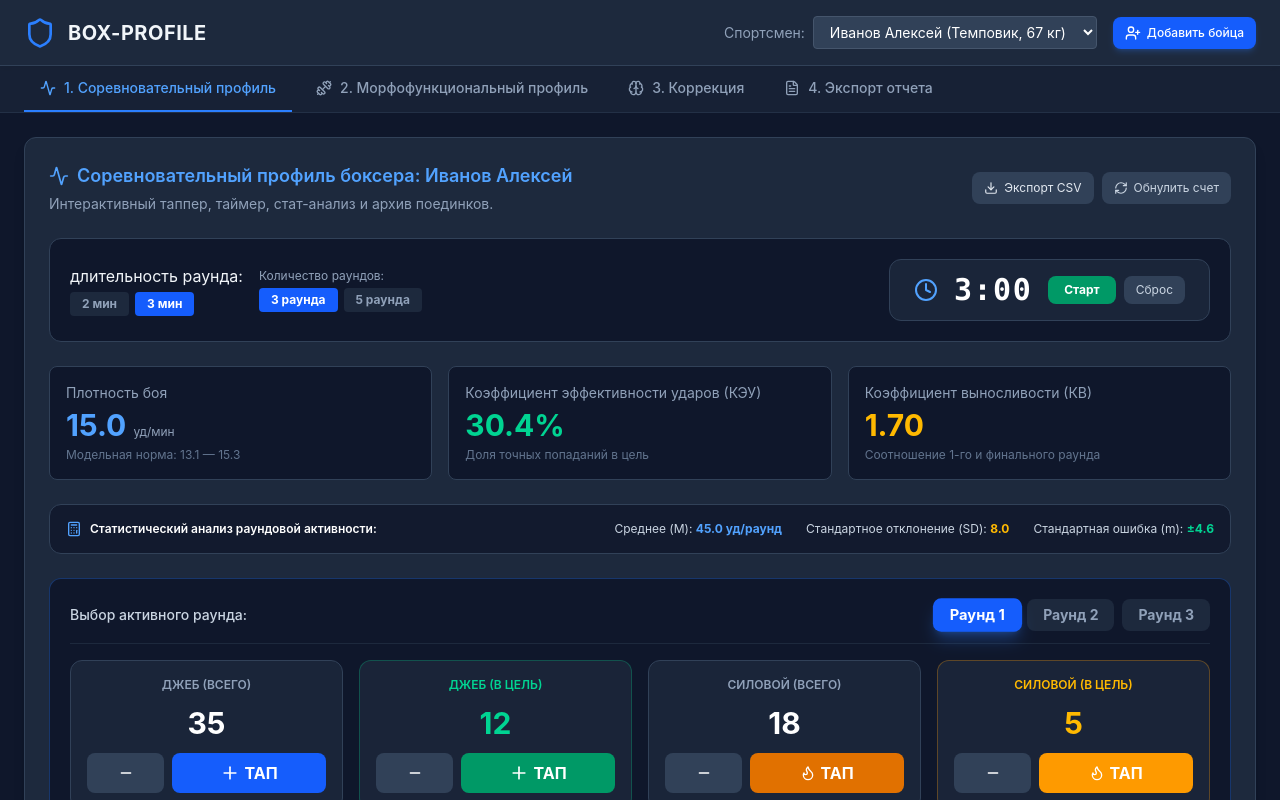
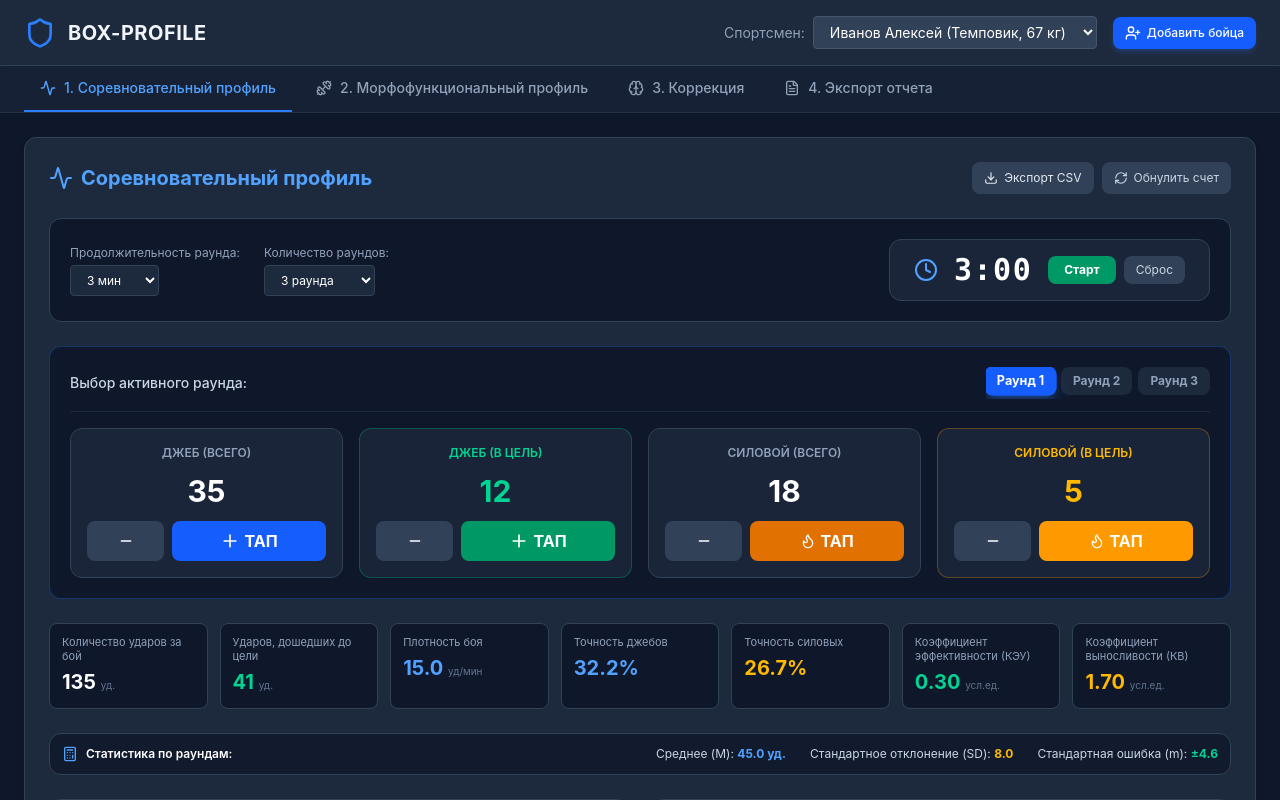
Before and after one commit to konstantinsharomov125/boxing-pwa, a React (Vite) app: page / in a window 1280 px wide. Shown: the top 800 px of the page. Built offline with nearby package versions, Linux system fonts and the light colour scheme.

Commit message:
feat: updated BoxDataView and PhysTestView with lab metrics and simple section titles

```diff
--- a/src/components/BoxDataView.jsx
+++ b/src/components/BoxDataView.jsx
@@ -6,8 +6,11 @@ import {
 } from 'recharts';
 
 export default function BoxDataView({ athlete }) {
-  // Ключ для архива боев конкретного спортсмена
   const historyKey = `box_fights_history_${athlete.id}`;
+
+  // Настройки продолжительности и количества раундов
+  const [roundDuration, setRoundDuration] = useState(3);
+  const [totalRoundsCount, setTotalRoundsCount] = useState(3);
 
   const [rounds, setRounds] = useState([
     { id: 1, jabsTotal: 35, jabsTarget: 12, powerTotal: 18, powerTarget: 5 },
@@ -16,21 +19,15 @@ export default function BoxDataView({ athlete }) {
   ]);
 
   const [activeRoundId, setActiveRoundId] = useState(1);
-
-  // Настройки таймера
-  const [roundDuration, setRoundDuration] = useState(3); // минут в раунде
-  const [totalRoundsCount, setTotalRoundsCount] = useState(3);
   const [timeLeft, setTimeLeft] = useState(roundDuration * 60);
   const [isTimerRunning, setIsTimerRunning] = useState(false);
 
-  // Архив поединков
   const [opponentName, setOpponentName] = useState('');
   const [fightsHistory, setFightsHistory] = useState(() => {
     const saved = localStorage.getItem(historyKey);
     return saved ? JSON.parse(saved) : [];
   });
 
-  // Синхронизация истории при смене спортсмена
   useEffect(() => {
     const saved = localStorage.getItem(`box_fights_history_${athlete.id}`);
     setFightsHistory(saved ? JSON.parse(saved) : []);
@@ -40,13 +37,10 @@ export default function BoxDataView({ athlete }) {
     localStorage.setItem(historyKey, JSON.stringify(fightsHistory));
   }, [fightsHistory, historyKey]);
 
-  // Логика таймера
   useEffect(() => {
     let interval = null;
     if (isTimerRunning && timeLeft > 0) {
-      interval = setInterval(() => {
-        setTimeLeft(prev => prev - 1);
-      }, 1000);
+      interval = setInterval(() => setTimeLeft(prev => prev - 1), 1000);
     } else if (timeLeft === 0) {
       setIsTimerRunning(false);
     }
@@ -58,21 +52,22 @@ export default function BoxDataView({ athlete }) {
     setTimeLeft(roundDuration * 60);
   };
 
-  const handleRoundDurationChange = (mins) => {
+  const handleRoundDurationChange = (e) => {
+    const mins = parseFloat(e.target.value);
     setRoundDuration(mins);
     setTimeLeft(mins * 60);
     setIsTimerRunning(false);
   };
 
-  // Изменение количества раундов
-  const handleRoundsCountChange = (count) => {
+  const handleRoundsCountChange = (e) => {
+    const count = parseInt(e.target.value);
     setTotalRoundsCount(count);
     const newRounds = Array.from({ length: count }, (_, i) => ({
       id: i + 1,
-      jabsTotal: rounds[i]?.jabsTotal || 20,
-      jabsTarget: rounds[i]?.jabsTarget || 8,
-      powerTotal: rounds[i]?.powerTotal || 10,
-      powerTarget: rounds[i]?.powerTarget || 3,
+      jabsTotal: rounds[i]?.jabsTotal || 0,
+      jabsTarget: rounds[i]?.jabsTarget || 0,
+      powerTotal: rounds[i]?.powerTotal || 0,
+      powerTarget: rounds[i]?.powerTarget || 0,
     }));
     setRounds(newRounds);
     if (activeRoundId > count) setActiveRoundId(1);
@@ -100,7 +95,7 @@ export default function BoxDataView({ athlete }) {
     setRounds(rounds.map(r => ({ ...r, jabsTotal: 0, jabsTarget: 0, powerTotal: 0, powerTarget: 0 })));
   };
 
-  // Расчеты текущего боя
+  // Расчеты
   const totalMinutes = totalRoundsCount * roundDuration;
   const totalJabs = rounds.reduce((acc, r) => acc + r.jabsTotal, 0);
   const totalJabsTarget = rounds.reduce((acc, r) => acc + r.jabsTarget, 0);
@@ -111,35 +106,38 @@ export default function BoxDataView({ athlete }) {
   const grandTarget = totalJabsTarget + totalPowerTarget;
 
   const fightDensity = totalMinutes > 0 ? (grandTotal / totalMinutes).toFixed(1) : '0.0';
-  const keu = grandTotal > 0 ? (grandTarget / grandTotal * 100).toFixed(1) : '0.0';
+  const jabsAccuracy = totalJabs > 0 ? ((totalJabsTarget / totalJabs) * 100).toFixed(1) : '0.0';
+  const powerAccuracy = totalPower > 0 ? ((totalPowerTarget / totalPower) * 100).toFixed(1) : '0.0';
+  const keu = grandTotal > 0 ? (grandTarget / grandTotal).toFixed(2) : '0.00';
 
   const firstRoundTarget = rounds[0] ? (rounds[0].jabsTarget + rounds[0].powerTarget) : 0;
   const lastRoundTarget = rounds[rounds.length - 1] ? (rounds[rounds.length - 1].jabsTarget + rounds[rounds.length - 1].powerTarget) : 0;
   const kv = lastRoundTarget > 0 ? (firstRoundTarget / lastRoundTarget).toFixed(2) : '1.00';
 
-  // Статистический расчет (среднее, стандартное отклонение и стандартная ошибка) по раундам
+  // Статистика
   const roundTotals = rounds.map(r => r.jabsTotal + r.powerTotal);
   const meanRounds = roundTotals.length > 0 ? (roundTotals.reduce((a, b) => a + b, 0) / roundTotals.length).toFixed(1) : 0;
   const variance = roundTotals.length > 1 ? roundTotals.reduce((acc, val) => acc + Math.pow(val - meanRounds, 2), 0) / (roundTotals.length - 1) : 0;
   const stdDev = Math.sqrt(variance).toFixed(1);
   const stdError = roundTotals.length > 0 ? (stdDev / Math.sqrt(roundTotals.length)).toFixed(1) : 0;
 
-  // Сохранение боя в архив
+  // Сохранение боя
   const saveFightToHistory = () => {
     const newFight = {
       id: Date.now(),
       date: new Date().toLocaleDateString('ru-RU'),
       opponent: opponentName.trim() || 'Турнирный бой',
+      totalPunches: grandTotal,
+      targetPunches: grandTarget,
       density: parseFloat(fightDensity),
+      jabsAcc: parseFloat(jabsAccuracy),
       keu: parseFloat(keu),
       kv: parseFloat(kv),
-      totalPunches: grandTotal,
     };
     setFightsHistory([...fightsHistory, newFight]);
     setOpponentName('');
   };
 
-  // Экспорт в CSV
   const exportToCSV = () => {
     const headers = "Раунд;Всего_джебов;Джебов_в_цель;Всего_силовых;Силовых_в_цель;Всего_за_раунд\n";
     const rows = rounds.map(r => `${r.id};${r.jabsTotal};${r.jabsTarget};${r.powerTotal};${r.powerTarget};${r.jabsTotal + r.powerTotal}`).join("\n");
@@ -161,34 +159,22 @@ export default function BoxDataView({ athlete }) {
     ТочныхУдаров: r.jabsTarget + r.powerTarget,
   }));
 
-  const historyChartData = fightsHistory.map((f, idx) => ({
-    name: `Бой ${idx + 1} (${f.date})`,
-    КЭУ: f.keu,
-    Плотность: f.density,
-    КВ: f.kv * 10, // для масштаба графика
-  }));
-
   const radarChartData = [
     { subject: 'Плотность темпа', athlete: Math.min(100, (fightDensity / 16) * 100), model: 85 },
-    { subject: 'Коэффициент эффективности (КЭУ)', athlete: parseFloat(keu), model: 35 },
+    { subject: 'Коэффициент эффективности (КЭУ)', athlete: parseFloat(keu) * 100, model: 35 },
     { subject: 'Коэффициент выносливости (КВ)', athlete: Math.min(100, parseFloat(kv) * 50), model: 90 },
-    { subject: 'Активность джебов', athlete: Math.min(100, (totalJabs / 100) * 100), model: 80 },
-    { subject: 'Силовая нагрузка', athlete: Math.min(100, (totalPower / 60) * 100), model: 75 },
+    { subject: 'Точность джебов', athlete: parseFloat(jabsAccuracy), model: 40 },
+    { subject: 'Точность силовых', athlete: parseFloat(powerAccuracy), model: 30 },
   ];
 
   return (
     <div className="space-y-6">
       <div className="bg-slate-800 rounded-xl p-6 border border-slate-700 shadow-lg">
-        {/* Заголовок и экспорт */}
-        <div className="flex flex-col md:flex-row justify-between items-start md:items-center gap-4 mb-6">
-          <div>
-            <h2 className="text-lg font-semibold text-blue-400 flex items-center gap-2">
-              <Activity className="w-5 h-5" /> Соревновательный профиль боксера: {athlete.name}
+        {/* Заголовок */}
+        <div className="flex justify-between items-center mb-6">
+          <h2 className="text-xl font-bold text-blue-400 flex items-center gap-2">
+            <Activity className="w-6 h-6" /> Соревновательный профиль
           </h2>
-            <p className="text-sm text-slate-400 mt-1">
-              Интерактивный таппер, таймер, стат-анализ и архив поединков.
-            </p>
-          </div>
           <div className="flex gap-2">
             <button
               onClick={exportToCSV}
@@ -205,45 +191,43 @@ export default function BoxDataView({ athlete }) {
           </div>
         </div>
 
-        {/* ПАНЕЛЬ ТАЙМЕРА И НАСТРОЕК БОЯ */}
+        {/* Панель настройки боя и таймера */}
         <div className="bg-slate-900 p-5 rounded-xl border border-slate-700 mb-6 flex flex-col md:flex-row items-center justify-between gap-6">
-          <div className="flex flex-wrap items-center gap-4">
+          <div className="flex flex-wrap items-center gap-6">
             <div>
-              длительность раунда:
-              <div className="flex gap-1.5 mt-1">
-                {[2, 3].map(mins => (
-                  <button
-                    key={mins}
-                    onClick={() => handleRoundDurationChange(mins)}
-                    className={`px-3 py-1 rounded text-xs font-bold transition-colors cursor-pointer ${roundDuration === mins ? 'bg-blue-600 text-white' : 'bg-slate-800 text-slate-400'}`}
+              <label className="text-xs text-slate-400 block mb-1">Продолжительность раунда:</label>
+              <select
+                value={roundDuration}
+                onChange={handleRoundDurationChange}
+                className="bg-slate-800 border border-slate-700 rounded px-3 py-1.5 text-xs text-white focus:outline-none focus:border-blue-500 cursor-pointer"
               >
-                    {mins} мин
-                  </button>
+                <option value={1}>1 мин</option>
+                <option value={1.5}>1,5 мин</option>
+                <option value={2}>2 мин</option>
+                <option value={3}>3 мин</option>
+              </select>
+            </div>
+
+            <div>
+              <label className="text-xs text-slate-400 block mb-1">Количество раундов:</label>
+              <select
+                value={totalRoundsCount}
+                onChange={handleRoundsCountChange}
+                className="bg-slate-800 border border-slate-700 rounded px-3 py-1.5 text-xs text-white focus:outline-none focus:border-blue-500 cursor-pointer"
+              >
+                {[1, 2, 3, 4, 5, 6, 7, 8, 9, 10, 11].map(num => (
+                  <option key={num} value={num}>
+                    {num} {num === 1 ? 'раунд' : (num >= 2 && num <= 4) ? 'раунда' : 'раундов'}
+                  </option>
                 ))}
+              </select>
             </div>
           </div>
 
-            <div>
-              <span className="text-xs text-slate-400 block mb-1">Количество раундов:</span>
-              <div className="flex gap-1.5">
-                {[3, 5].map(cnt => (
-                  <button
-                    key={cnt}
-                    onClick={() => handleRoundsCountChange(cnt)}
-                    className={`px-3 py-1 rounded text-xs font-bold transition-colors cursor-pointer ${totalRoundsCount === cnt ? 'bg-blue-600 text-white' : 'bg-slate-800 text-slate-400'}`}
-                  >
-                    {cnt} раунда
-                  </button>
-                ))}
-              </div>
-            </div>
-          </div>
-
-          {/* Цифровой таймер */}
           <div className="flex items-center gap-4 bg-slate-800/80 px-6 py-3 rounded-xl border border-slate-700">
             <Clock className="w-6 h-6 text-blue-400" />
             <div className="text-3xl font-mono font-bold tracking-wider text-white">
-              {Math.floor(timeLeft / 60)}:{String(timeLeft % 60).padStart(2, '0')}
+              {Math.floor(timeLeft / 60)}:{String(Math.floor(timeLeft % 60)).padStart(2, '0')}
             </div>
             <div className="flex gap-2">
               <button
@@ -252,45 +236,10 @@ export default function BoxDataView({ athlete }) {
               >
                 {isTimerRunning ? 'Пауза' : 'Старт'}
               </button>
-              <button
-                onClick={resetTimer}
-                className="bg-slate-700 hover:bg-slate-600 text-slate-300 px-3 py-1.5 rounded-lg text-xs cursor-pointer"
-              >
+              <button onClick={resetTimer} className="bg-slate-700 hover:bg-slate-600 text-slate-300 px-3 py-1.5 rounded-lg text-xs cursor-pointer">
                 Сброс
               </button>
             </div>
-          </div>
-        </div>
-
-        {/* Метрики боя */}
-        <div className="grid grid-cols-1 md:grid-cols-3 gap-4 mb-6">
-          <div className="bg-slate-900 p-4 rounded-lg border border-slate-700">
-            <div className="text-sm text-slate-400">Плотность боя</div>
-            <div className="text-3xl font-bold mt-1 text-blue-400">{fightDensity} <span className="text-xs font-normal text-slate-400">уд/мин</span></div>
-            <div className="text-xs text-slate-500 mt-1">Модельная норма: 13.1 — 15.3</div>
-          </div>
-          <div className="bg-slate-900 p-4 rounded-lg border border-slate-700">
-            <div className="text-sm text-slate-400">Коэффициент эффективности ударов (КЭУ)</div>
-            <div className="text-3xl font-bold mt-1 text-emerald-400">{keu}%</div>
-            <div className="text-xs text-slate-500 mt-1">Доля точных попаданий в цель</div>
-          </div>
-          <div className="bg-slate-900 p-4 rounded-lg border border-slate-700">
-            <div className="text-sm text-slate-400">Коэффициент выносливости (КВ)</div>
-            <div className="text-3xl font-bold mt-1 text-amber-400">{kv}</div>
-            <div className="text-xs text-slate-500 mt-1">Соотношение 1-го и финального раунда</div>
-          </div>
-        </div>
-
-        {/* Встроенный статистический блок (Среднее и стандартная ошибка) */}
-        <div className="bg-slate-900/80 p-4 rounded-xl border border-slate-700 mb-6 flex items-center justify-between flex-wrap gap-4 text-xs text-slate-300">
-          <div className="flex items-center gap-2">
-            <Calculator className="w-4 h-4 text-blue-400" />
-            <span className="font-semibold text-white">Статистический анализ раундовой активности:</span>
-          </div>
-          <div className="flex gap-6">
-            <span>Среднее (M): <strong className="text-blue-400">{meanRounds} уд/раунд</strong></span>
-            <span>Стандартное отклонение (SD): <strong className="text-amber-400">{stdDev}</strong></span>
-            <span>Стандартная ошибка (m): <strong className="text-emerald-400">±{stdError}</strong></span>
           </div>
         </div>
 
@@ -298,12 +247,12 @@ export default function BoxDataView({ athlete }) {
         <div className="bg-slate-900 p-5 rounded-xl border border-blue-500/30 mb-6">
           <div className="flex items-center justify-between mb-4 pb-3 border-b border-slate-800">
             <span className="text-sm font-medium text-slate-300">Выбор активного раунда:</span>
-            <div className="flex gap-2">
+            <div className="flex gap-1.5 overflow-x-auto pb-1">
               {rounds.map((r) => (
                 <button
                   key={r.id}
                   onClick={() => setActiveRoundId(r.id)}
-                  className={`px-4 py-1.5 rounded-lg font-bold text-sm transition-all cursor-pointer ${
+                  className={`px-3 py-1.5 rounded-lg font-bold text-xs transition-all cursor-pointer whitespace-nowrap ${
                     activeRoundId === r.id
                       ? 'bg-blue-600 text-white shadow-lg shadow-blue-500/30 scale-105'
                       : 'bg-slate-800 text-slate-400 hover:bg-slate-700'
@@ -354,7 +303,58 @@ export default function BoxDataView({ athlete }) {
           </div>
         </div>
 
-        {/* ГРАФИКИ ВИЗУАЛИЗАЦИИ */}
+        {/* БЛОК ПОКАЗАТЕЛЕЙ ПОЕДИНКА (7 БЛОКОВ) */}
+        <div className="grid grid-cols-2 md:grid-cols-4 lg:grid-cols-7 gap-3 mb-6">
+          <div className="bg-slate-900 p-3 rounded-lg border border-slate-700">
+            <div className="text-[11px] text-slate-400 leading-tight">Количество ударов за бой</div>
+            <div className="text-xl font-bold mt-1 text-white">{grandTotal} <span className="text-[10px] text-slate-500 font-normal">уд.</span></div>
+          </div>
+
+          <div className="bg-slate-900 p-3 rounded-lg border border-slate-700">
+            <div className="text-[11px] text-slate-400 leading-tight">Ударов, дошедших до цели</div>
+            <div className="text-xl font-bold mt-1 text-emerald-400">{grandTarget} <span className="text-[10px] text-slate-500 font-normal">уд.</span></div>
+          </div>
+
+          <div className="bg-slate-900 p-3 rounded-lg border border-slate-700">
+            <div className="text-[11px] text-slate-400 leading-tight">Плотность боя</div>
+            <div className="text-xl font-bold mt-1 text-blue-400">{fightDensity} <span className="text-[10px] text-slate-500 font-normal">уд/мин</span></div>
+          </div>
+
+          <div className="bg-slate-900 p-3 rounded-lg border border-slate-700">
+            <div className="text-[11px] text-slate-400 leading-tight">Точность джебов</div>
+            <div className="text-xl font-bold mt-1 text-blue-400">{jabsAccuracy}%</div>
+          </div>
+
+          <div className="bg-slate-900 p-3 rounded-lg border border-slate-700">
+            <div className="text-[11px] text-slate-400 leading-tight">Точность силовых</div>
+            <div className="text-xl font-bold mt-1 text-amber-400">{powerAccuracy}%</div>
+          </div>
+
+          <div className="bg-slate-900 p-3 rounded-lg border border-slate-700">
+            <div className="text-[11px] text-slate-400 leading-tight">Коэффициент эффективности (КЭУ)</div>
+            <div className="text-xl font-bold mt-1 text-emerald-400">{keu} <span className="text-[10px] text-slate-500 font-normal">усл.ед.</span></div>
+          </div>
+
+          <div className="bg-slate-900 p-3 rounded-lg border border-slate-700">
+            <div className="text-[11px] text-slate-400 leading-tight">Коэффициент выносливости (КВ)</div>
+            <div className="text-xl font-bold mt-1 text-amber-400">{kv} <span className="text-[10px] text-slate-500 font-normal">усл.ед.</span></div>
+          </div>
+        </div>
+
+        {/* Блок статистики */}
+        <div className="bg-slate-900/80 p-3 rounded-xl border border-slate-700 mb-6 flex items-center justify-between flex-wrap gap-4 text-xs text-slate-300">
+          <div className="flex items-center gap-2">
+            <Calculator className="w-4 h-4 text-blue-400" />
+            <span className="font-semibold text-white">Статистика по раундам:</span>
+          </div>
+          <div className="flex gap-6">
+            <span>Среднее (M): <strong className="text-blue-400">{meanRounds} уд.</strong></span>
+            <span>Стандартное отклонение (SD): <strong className="text-amber-400">{stdDev}</strong></span>
+            <span>Стандартная ошибка (m): <strong className="text-emerald-400">±{stdError}</strong></span>
+          </div>
+        </div>
+
+        {/* ГРАФИКИ */}
         <div className="grid grid-cols-1 lg:grid-cols-2 gap-6 mb-6">
           <div className="bg-slate-900 p-5 rounded-xl border border-slate-700">
             <h3 className="text-sm font-semibold text-slate-300 mb-4 flex items-center gap-2">
@@ -383,7 +383,7 @@ export default function BoxDataView({ athlete }) {
               <ResponsiveContainer width="100%" height="100%">
                 <RadarChart data={radarChartData}>
                   <PolarGrid stroke="#334155" />
-                  <PolarAngleAxis dataKey="subject" stroke="#94a3b8" tick={{ fill: '#94a3b8', fontSize: 11 }} />
+                  <PolarAngleAxis dataKey="subject" stroke="#94a3b8" tick={{ fill: '#94a3b8', fontSize: 10 }} />
                   <PolarRadiusAxis stroke="#475569" />
                   <Radar name="Спортсмен" dataKey="athlete" stroke="#3b82f6" fill="#3b82f6" fillOpacity={0.5} />
                   <Radar name="Модель" dataKey="model" stroke="#f59e0b" fill="#f59e0b" fillOpacity={0.2} />
@@ -395,7 +395,7 @@ export default function BoxDataView({ athlete }) {
           </div>
         </div>
 
-        {/* АРХИВ ПОЕДИНКОВ И ИСТОРИЯ ДИНАМИКИ */}
+        {/* АРХИВ ПОЕДИНКОВ (6 ПОКАЗАТЕЛЕЙ В ТАБЛИЦЕ) */}
         <div className="bg-slate-900 p-5 rounded-xl border border-slate-700 mb-6 space-y-4">
           <div className="flex flex-col md:flex-row justify-between items-start md:items-center gap-3 border-b border-slate-800 pb-3">
             <h3 className="text-sm font-semibold text-slate-300 flex items-center gap-2">
@@ -419,17 +419,17 @@ export default function BoxDataView({ athlete }) {
           </div>
 
           {fightsHistory.length > 0 ? (
-            <div className="grid grid-cols-1 lg:grid-cols-3 gap-4">
-              <div className="overflow-x-auto lg:col-span-2">
+            <div className="overflow-x-auto">
               <table className="w-full text-left text-xs text-slate-300">
                 <thead className="bg-slate-800 text-slate-400 uppercase">
                   <tr>
                     <th className="p-2.5">Дата</th>
                     <th className="p-2.5">Соперник</th>
+                    <th className="p-2.5">Удары (Всего)</th>
+                    <th className="p-2.5">Удары (В цель)</th>
                     <th className="p-2.5">Плотность</th>
                     <th className="p-2.5">КЭУ</th>
-                      <th className="p-2.5">КВ</th>
-                      <th className="p-2.5 text-right">Удары</th>
+                    <th className="p-2.5 text-right">КВ</th>
                   </tr>
                 </thead>
                 <tbody className="divide-y divide-slate-800">
@@ -437,38 +437,22 @@ export default function BoxDataView({ athlete }) {
                     <tr key={f.id} className="hover:bg-slate-800/50">
                       <td className="p-2.5 text-slate-400">{f.date}</td>
                       <td className="p-2.5 font-medium text-white">{f.opponent}</td>
-                        <td className="p-2.5 text-blue-400">{f.density} уд/м</td>
-                        <td className="p-2.5 text-emerald-400">{f.keu}%</td>
-                        <td className="p-2.5 text-amber-400">{f.kv}</td>
-                        <td className="p-2.5 text-right font-bold">{f.totalPunches}</td>
+                      <td className="p-2.5 font-bold text-white">{f.totalPunches} уд.</td>
+                      <td className="p-2.5 text-emerald-400 font-bold">{f.targetPunches || '-'} уд.</td>
+                      <td className="p-2.5 text-blue-400">{f.density} уд/мин</td>
+                      <td className="p-2.5 text-emerald-400">{f.keu}</td>
+                      <td className="p-2.5 text-right text-amber-400 font-bold">{f.kv}</td>
                     </tr>
                   ))}
                 </tbody>
               </table>
-              </div>
-
-              {/* График динамики по боям */}
-              <div className="bg-slate-800/60 p-3 rounded-lg border border-slate-700">
-                <span className="text-xs text-slate-400 block mb-2 font-medium">Динамика КЭУ от боя к бою:</span>
-                <div className="h-36 w-full">
-                  <ResponsiveContainer width="100%" height="100%">
-                    <LineChart data={historyChartData}>
-                      <CartesianGrid strokeDasharray="3 3" stroke="#334155" />
-                      <XAxis dataKey="name" stroke="#94a3b8" tick={{ fontSize: 9 }} />
-                      <YAxis stroke="#94a3b8" domain={[0, 100]} />
-                      <Tooltip contentStyle={{ backgroundColor: '#1e293b', borderColor: '#475569', color: '#fff', fontSize: 11 }} />
-                      <Line type="monotone" dataKey="КЭУ" stroke="#10b981" strokeWidth={2} />
-                    </LineChart>
-                  </ResponsiveContainer>
-                </div>
-              </div>
             </div>
           ) : (
             <p className="text-xs text-slate-500 italic py-2">Архив поединков пуст. Нажмите «Сохранить бой», чтобы добавить текущий результат в историю.</p>
           )}
         </div>
 
-        {/* Таблица раундов */}
+        {/* ТАБЛИЦА РАУНДОВ */}
         <div className="overflow-x-auto">
           <table className="w-full text-left text-sm text-slate-300">
             <thead className="bg-slate-700 text-xs uppercase text-slate-200">
```
Also changed, not shown: src/components/PhysTestView.jsx (+181 -91 lines). Lines whose indentation alone changed are shown as unchanged.
